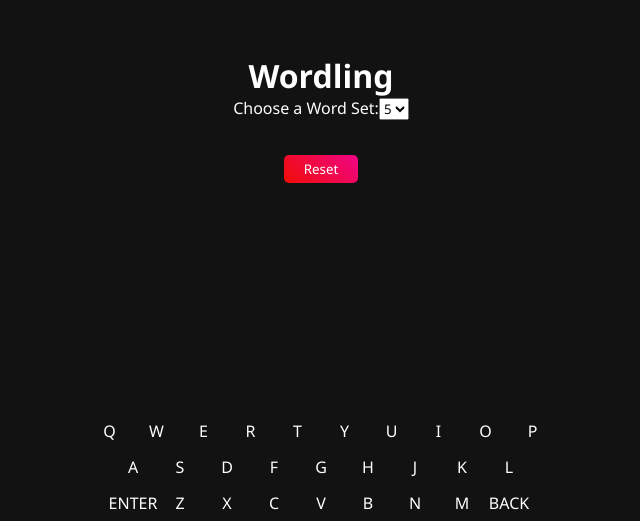
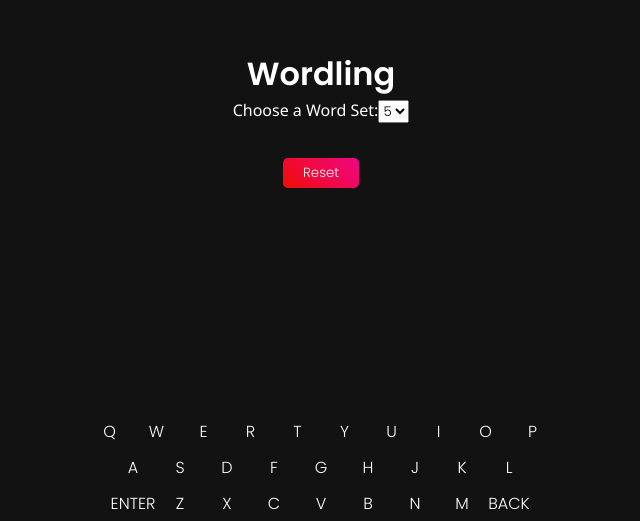
Before and after one commit to AnnetteScott/Wordling, an Electron app: page main.html in a window 1280 px wide. Shown: the part 279-800 px from the top of the page, without its empty margins (319-959 px from the left). Drawn offline with Linux system fonts and the light colour scheme; no server answers.

Commit message:
Update font family

```diff
--- a/CSS/root.css
+++ b/CSS/root.css
@@ -1,3 +1,5 @@
+@import url('https://fonts.googleapis.com/css2?family=Poppins:wght@300;600&display=swap');
+
 :root {
 	--background_colour: #121213;
 	--text_colour: white;
@@ -10,7 +12,7 @@
 	margin: 0px;
 	padding: 0px;
 	box-sizing: border-box;
-	font-family: 'Segoe UI', Tahoma, Geneva, Verdana, sans-serif;
+	font-family: 'Poppins', 'Segoe UI', Tahoma, Geneva, Verdana, sans-serif;
 }
 
 label {
```
